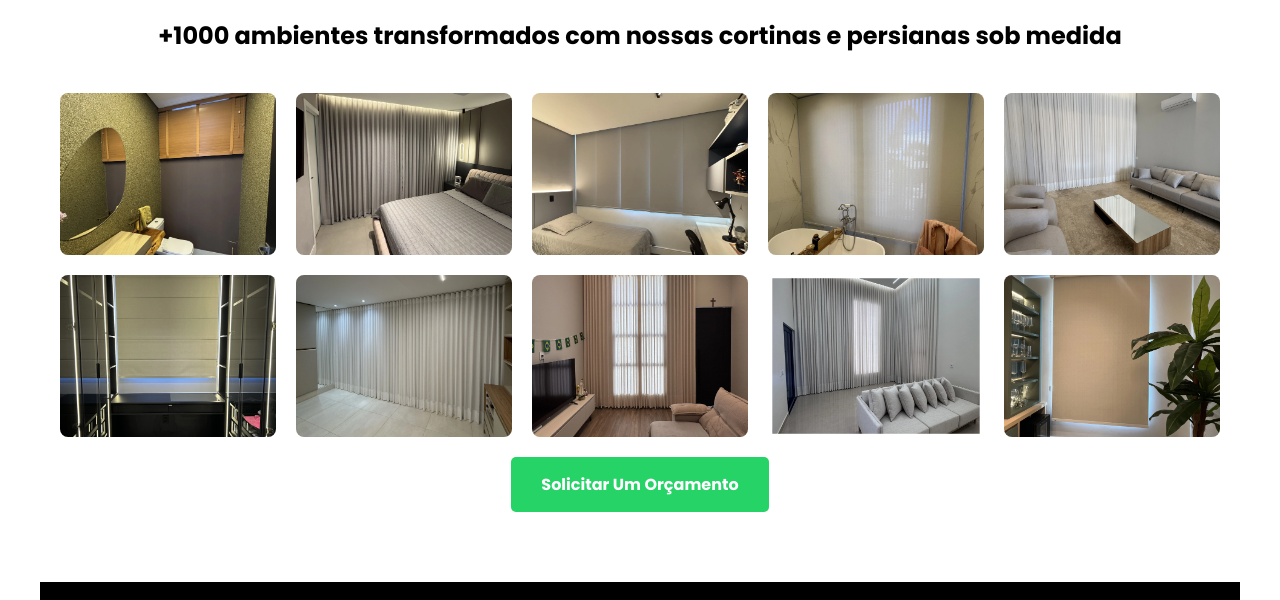
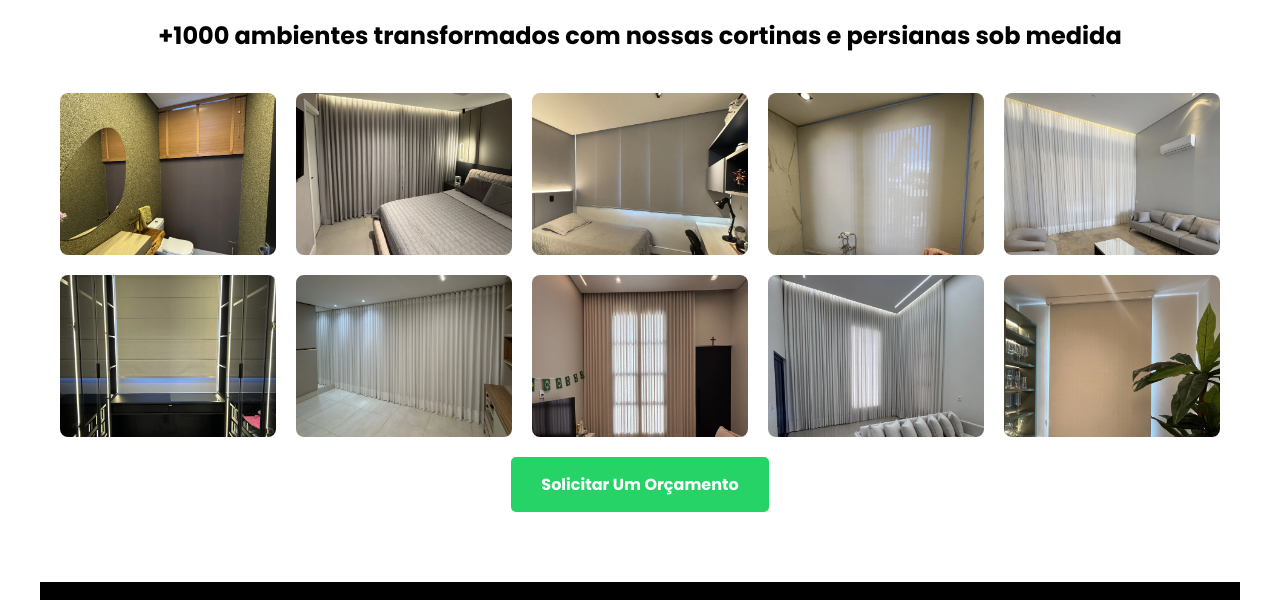
Before and after one commit to EdsonnOliveira/casaroyal, a plain HTML site: page index.html in a window 1280 px wide. Shown: the part 670-1270 px from the top of the page. Drawn offline with Linux system fonts and the light colour scheme.

Commit message:
Refine gallery crops to show more ceiling and fix rounded corners.
Adjust object-position for photos 9, 10, 16, 17 and 19; keep border-radius clipping with transform scale.

Co-authored-by: Cursor <cursoragent@cursor.com>

```diff
--- a/styles.css
+++ b/styles.css
@@ -136,6 +136,7 @@ p {
     width: 100%;
     aspect-ratio: 4 / 3;
     border-radius: 8px;
+    isolation: isolate;
 }
 
 .gallery-item img {
@@ -143,6 +144,8 @@ p {
     height: 100%;
     object-fit: cover;
     object-position: center center;
+    border-radius: inherit;
+    display: block;
 }
 
 .gallery-item--5 img {
@@ -164,15 +167,15 @@ p {
 }
 
 .gallery-item--9 img {
-    object-position: center 48%;
+    object-position: center 28%;
     transform: scale(1.06);
-    transform-origin: center 48%;
+    transform-origin: center 28%;
 }
 
 .gallery-item--10 img {
-    object-position: center 58%;
-    transform: scale(1.08);
-    transform-origin: center 58%;
+    object-position: center 28%;
+    transform: scale(1.06);
+    transform-origin: center 28%;
 }
 
 .gallery-item--11 img {
@@ -188,15 +191,21 @@ p {
 }
 
 .gallery-item--16 img {
-    object-position: center 55%;
+    object-position: center 28%;
     transform: scale(1.06);
-    transform-origin: center 55%;
+    transform-origin: center 28%;
 }
 
 .gallery-item--17 img {
-    object-position: center 50%;
-    transform: scale(0.96);
-    transform-origin: center center;
+    object-position: center 28%;
+    transform: scale(1.06);
+    transform-origin: center 28%;
+}
+
+.gallery-item--19 img {
+    object-position: center 28%;
+    transform: scale(1.06);
+    transform-origin: center 28%;
 }
 
 .cta-button {
```
